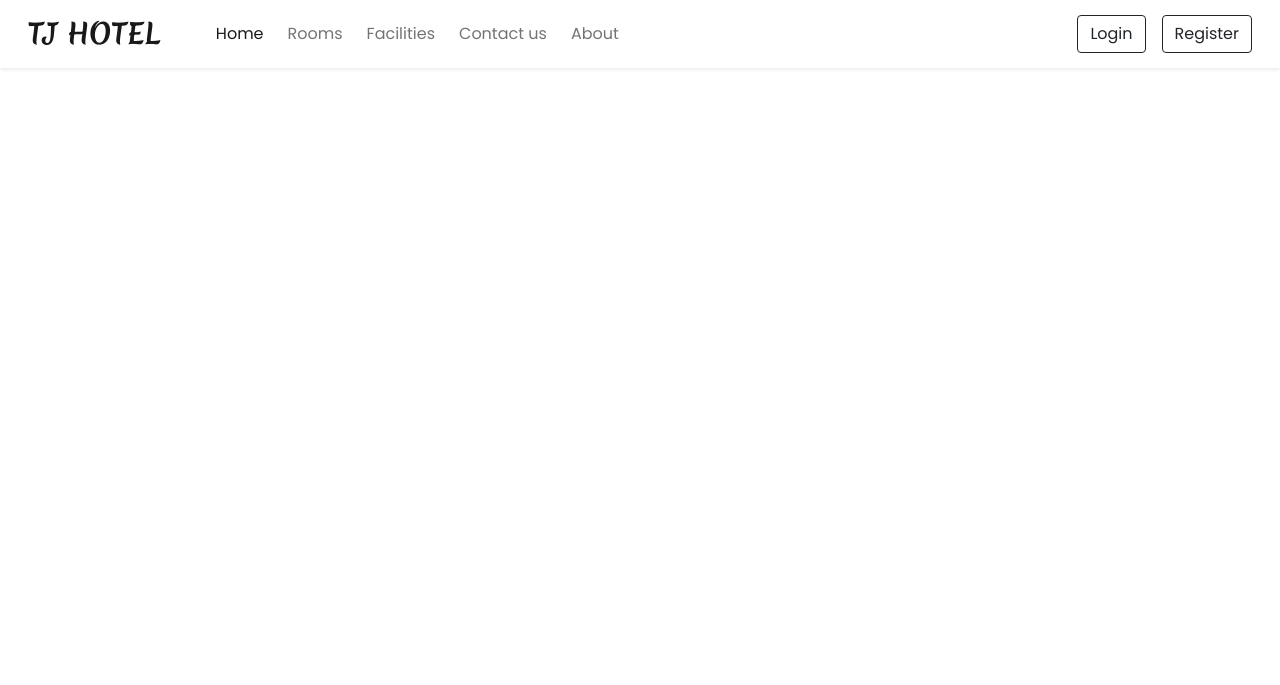
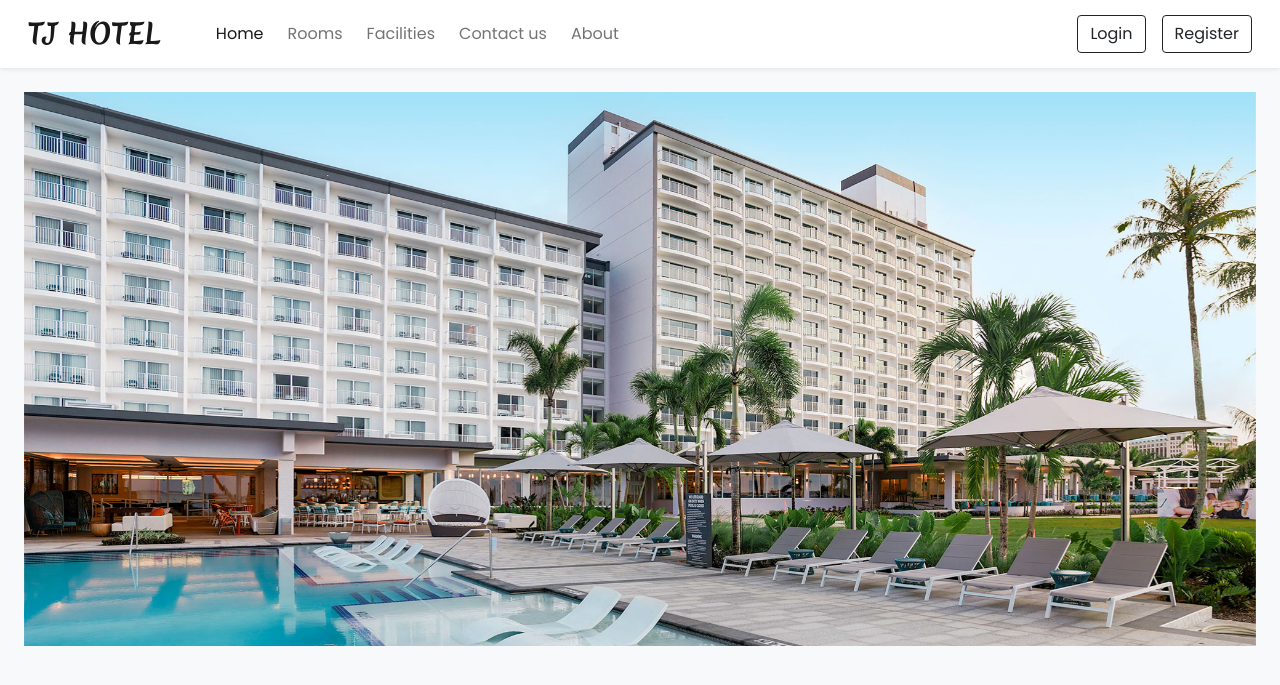
Before and after one commit to Faham73/Hotel_Management_Website, a PHP site: page / in a window 1280 px wide. Shown: the top 685 px of the page. Run offline with PHP 8.4, Linux system fonts and the light colour scheme.

Commit message:
Carousel(Swiper js)

```diff
--- a/index.php
+++ b/index.php
@@ -9,10 +9,12 @@
   <link href="https://cdn.jsdelivr.net/npm/bootstrap@5.0.2/dist/css/bootstrap.min.css" rel="stylesheet" integrity="sha384-EVSTQN3/azprG1Anm3QDgpJLIm9Nao0Yz1ztcQTwFspd3yD65VohhpuuCOmLASjC" crossorigin="anonymous">
   <link href="https://fonts.googleapis.com/css2?family=Merienda:wght@400;700&family=Poppins:wght@400;500;600&display=swap" rel="stylesheet">
   <link rel="stylesheet" href="https://cdn.jsdelivr.net/npm/bootstrap-icons@1.11.3/font/bootstrap-icons.min.css">
+  <link rel="stylesheet" href="https://cdn.jsdelivr.net/npm/swiper@11/swiper-bundle.min.css">
   <style>
     * {
       font-family: "Poppins", serif;
     }
+
     .h-font {
       font-family: "Merienda", serif;
     }
@@ -23,15 +25,14 @@
       -webkit-appearance: none;
       margin: 0;
     }
+
     input[type=number] {
       -moz-appearance: textfield;
     }
-
-
   </style>
 </head>
 
-<body>
+<body class="bg-light">
   <!-- NAVBAR -->
   <nav class="navbar navbar-expand-lg navbar-light bg-white px-lg-3 py-lg-2 shadow-sm sticky-top">
     <div class="container-fluid">
@@ -166,11 +167,49 @@
       </form>
     </div>
   </div>
+
+
+  <!-- Carousel(Swiper js) -->
+  <div class="containerr-fluid px-lg-4 mt-4">
+    <div class="swiper swiper-container">
+      <div class="swiper-wrapper">
+        <div class="swiper-slide">
+          <img src="images/carousel/1.jpg" class="w-100 d-block">
+        </div>
+        <div class="swiper-slide">
+          <img src="images/carousel/3.jpg" class="w-100 d-block">
+        </div>
+        <div class="swiper-slide">
+          <img src="images/carousel/5.jpg" class="w-100 d-block">
+        </div>
+        <div class="swiper-slide">
+          <img src="images/carousel/1.jpg" class="w-100 d-block">
+        </div>
+        <div class="swiper-slide">
+          <img src="images/carousel/3.jpg" class="w-100 d-block">
+        </div>
+      </div>
+    </div>
   </div>
 
 
 
   <script src="https://cdn.jsdelivr.net/npm/bootstrap@5.0.2/dist/js/bootstrap.bundle.min.js" integrity="sha384-MrcW6ZMFYlzcLA8Nl+NtUVF0sA7MsXsP1UyJoMp4YLEuNSfAP+JcXn/tWtIaxVXM" crossorigin="anonymous"></script>
+  <script src="https://cdn.jsdelivr.net/npm/swiper@11/swiper-bundle.min.js"></script>
+
+  <!-- Initialize Swiper -->
+  <script>
+    var swiper = new Swiper(".swiper-container", {
+      spaceBetween: 30,
+      effect: "fade",
+      loop: true,
+      autoplay: {
+        delay: 3500,
+        disableOnInteraction:false,
+      }
+    });
+  </script>
+
 </body>
 
 </html>
```
Also changed, not shown: images/carousel/1.jpg (added), images/carousel/3.jpg (added), images/carousel/5.jpg (added).
